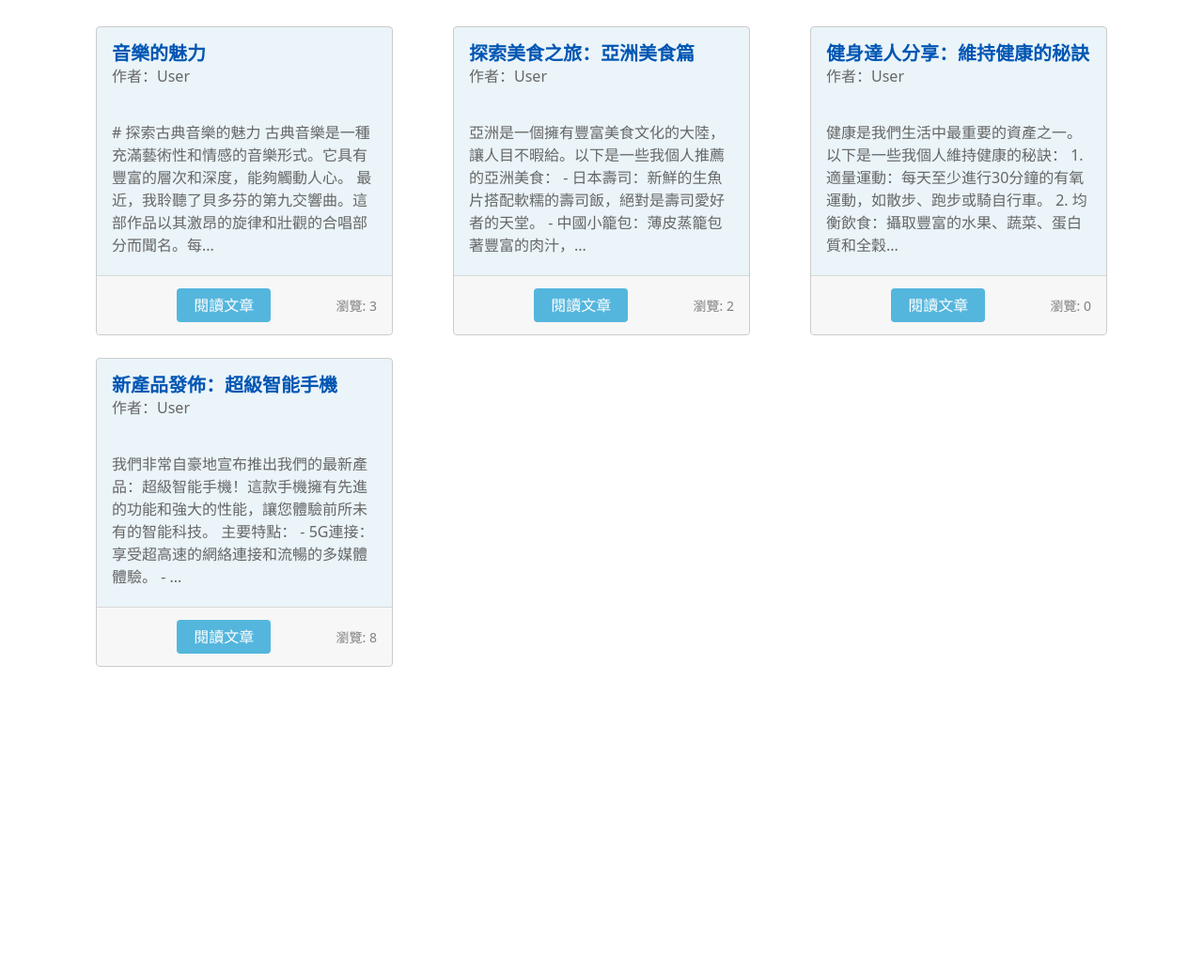
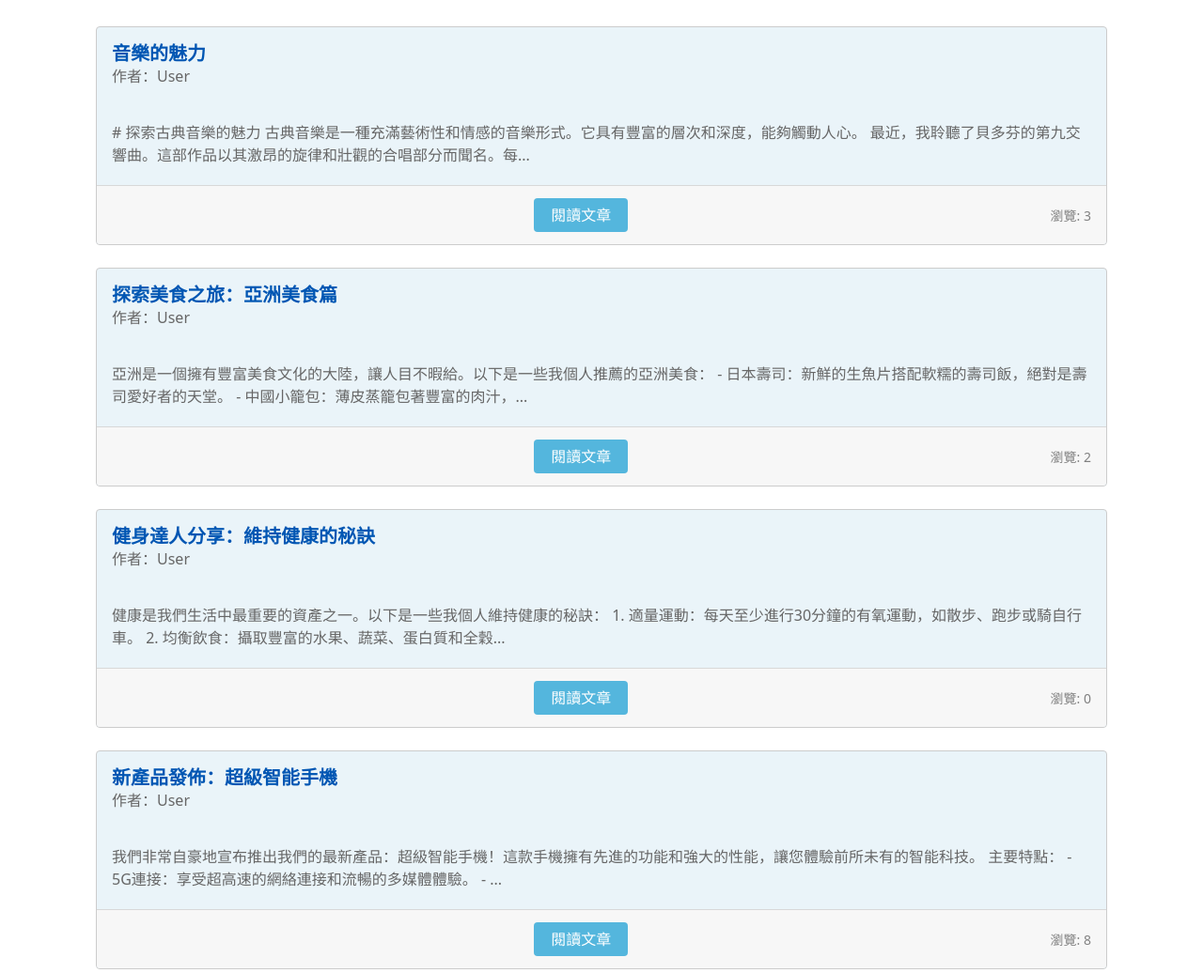
Before and after one commit to Amy481/bluewhale-blog, a Django app: page /article/article-list/ in a window 1280 px wide. Shown: the part 56-1092 px from the top of the page at 94% size. Before the commit the page ends 766 px from the top, so only its background shows below. Run offline with Django 3.2, Linux system fonts and the light colour scheme; a user stored in the database is signed in; data comes from the database, SQL or seed files in the repository; both versions use the stored data as it was after the commit.

Commit message:
'finial'

```diff
--- a/myblog/templates/article/list.html
+++ b/myblog/templates/article/list.html
@@ -13,7 +13,7 @@
     <div class="row mt-2">
 
         {% for article in articles %}
-        <div class="col-4 mb-4">
+        <div class="col-md-12 mb-4">
             <!-- 卡片容器 -->
             <div class="card h-100">
                 <div class="card-body">
--- a/myblog/userprofile/views.py
+++ b/myblog/userprofile/views.py
@@ -3,7 +3,6 @@ from django.contrib.auth import authenticate, login, logout
 from django.http import HttpResponse
 from django.contrib.auth.models import User
 # 引入驗證登入
-from django.contrib.auth.decorators import login_required
 from django.contrib.auth.decorators import login_required
 from .forms import UserLoginForm, UserRegisterForm
 
```
Also changed, not shown: myblog/db.sqlite3.
